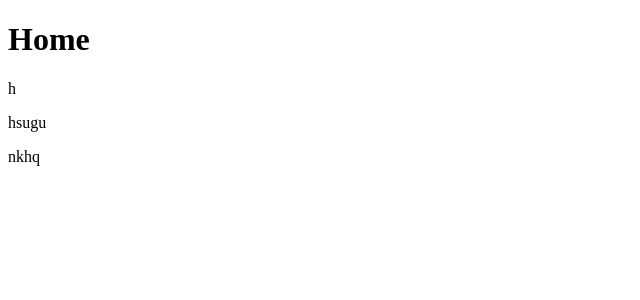
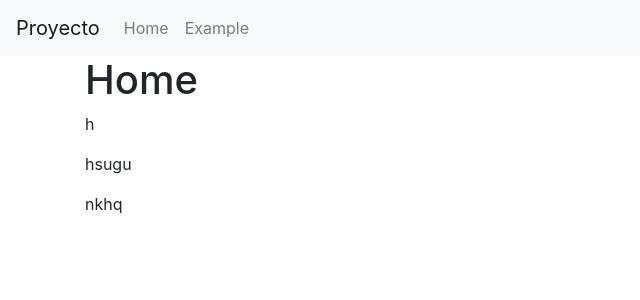
Before and after one commit to antonio160698/SistemasInteligenteProyect, a Flask app: page / in a window 1280 px wide. Shown: the top 300 px of the page, without its empty margins (0-640 px from the left). Run offline with Flask 2, Linux system fonts and the light colour scheme; some libraries are stand-ins or nearby versions.

Commit message:
se hicieron cambios en el diseño

```diff
--- a/app.py
+++ b/app.py
@@ -7,5 +7,7 @@ def index():
     lista = ["h", "hsugu", "nkhq"]
     return render_template("index.html", title=title, lista = lista)
 
+from routes.google import *
+
 if __name__ == "__main__":
     app.run(debug=True)
--- a/templates/base.html
+++ b/templates/base.html
@@ -1,11 +1,28 @@
 <!DOCTYPE html>
 <html>
     <head>
-        <title>{% block title %}{% endblock %}</title>
-        <link rel="shotcut icon" href="{{url_for('static', filename='img/favicon.ico')}}">
+      <meta charset="utf-8">
+      <link rel="shortcut icon" href="{{ url_for('static', filename='img/tortuga.ico') }}">
+      <link rel="stylesheet" href="https://stackpath.bootstrapcdn.com/bootstrap/4.4.1/css/bootstrap.min.css" integrity="sha384-Vkoo8x4CGsO3+Hhxv8T/Q5PaXtkKtu6ug5TOeNV6gBiFeWPGFN9MuhOf23Q9Ifjh" crossorigin="anonymous">
+      <title>{% block title %}{% endblock %}</title>
     </head>
     <body>
+        <nav class="navbar navbar-expand-lg navbar-light bg-light">
+            <a class="navbar-brand" href="{{url_for('.index')}}">Proyecto</a>
+            <button class="navbar-toggler" type="button" data-toggle="collapse" data-target="#navbarNavAltMarkup" aria-controls="navbarNavAltMarkup" aria-expanded="false" aria-label="Toggle navigation">
+              <span class="navbar-toggler-icon"></span>
+            </button>
+            <div class="collapse navbar-collapse" id="navbarNavAltMarkup">
+              <div class="navbar-nav">
+                <a class="nav-item nav-link" href="{{url_for('.index')}}">Home</a>
+                <a class="nav-item nav-link" href="{{url_for('.example')}}">Example</a>
+              </div>
+            </div>
+          </nav>
         {% block content %}
         {% endblock %}
     </body>
+    <script src="https://code.jquery.com/jquery-3.4.1.slim.min.js" integrity="sha384-J6qa4849blE2+poT4WnyKhv5vZF5SrPo0iEjwBvKU7imGFAV0wwj1yYfoRSJoZ+n" crossorigin="anonymous"></script>
+<script src="https://cdn.jsdelivr.net/npm/popper.js@1.16.0/dist/umd/popper.min.js" integrity="sha384-Q6E9RHvbIyZFJoft+2mJbHaEWldlvI9IOYy5n3zV9zzTtmI3UksdQRVvoxMfooAo" crossorigin="anonymous"></script>
+<script src="https://stackpath.bootstrapcdn.com/bootstrap/4.4.1/js/bootstrap.min.js" integrity="sha384-wfSDF2E50Y2D1uUdj0O3uMBJnjuUD4Ih7YwaYd1iqfktj0Uod8GCExl3Og8ifwB6" crossorigin="anonymous"></script>
 </html>
--- /dev/null
+++ b/templates/example.html
@@ -0,0 +1,5 @@
+{% extends 'base.html' %}
+{% block title %} Analisis {% endblock %}
+{% block content %}
+<h1>Primeros pasos</h1>
+{% endblock %}
--- a/templates/index.html
+++ b/templates/index.html
@@ -3,8 +3,10 @@
 {{title}}
 {% endblock %}
 {% block content %}
-<h1>{{title}}</h1>
-{% for value in lista %}
-<p>{{value}}</p>
-{% endfor %}
+<div class="container">
+    <h1>{{title}}</h1>
+    {% for value in lista %}
+    <p>{{value}}</p>
+    {% endfor %}
+</div>
 {% endblock %}
```
Also changed, not shown: routes/google.py (added, +11 -0 lines), static/img/mariox.ico (added), static/img/tortuga.ico (added), static/img/tortuga.png (added), 1 other file.
